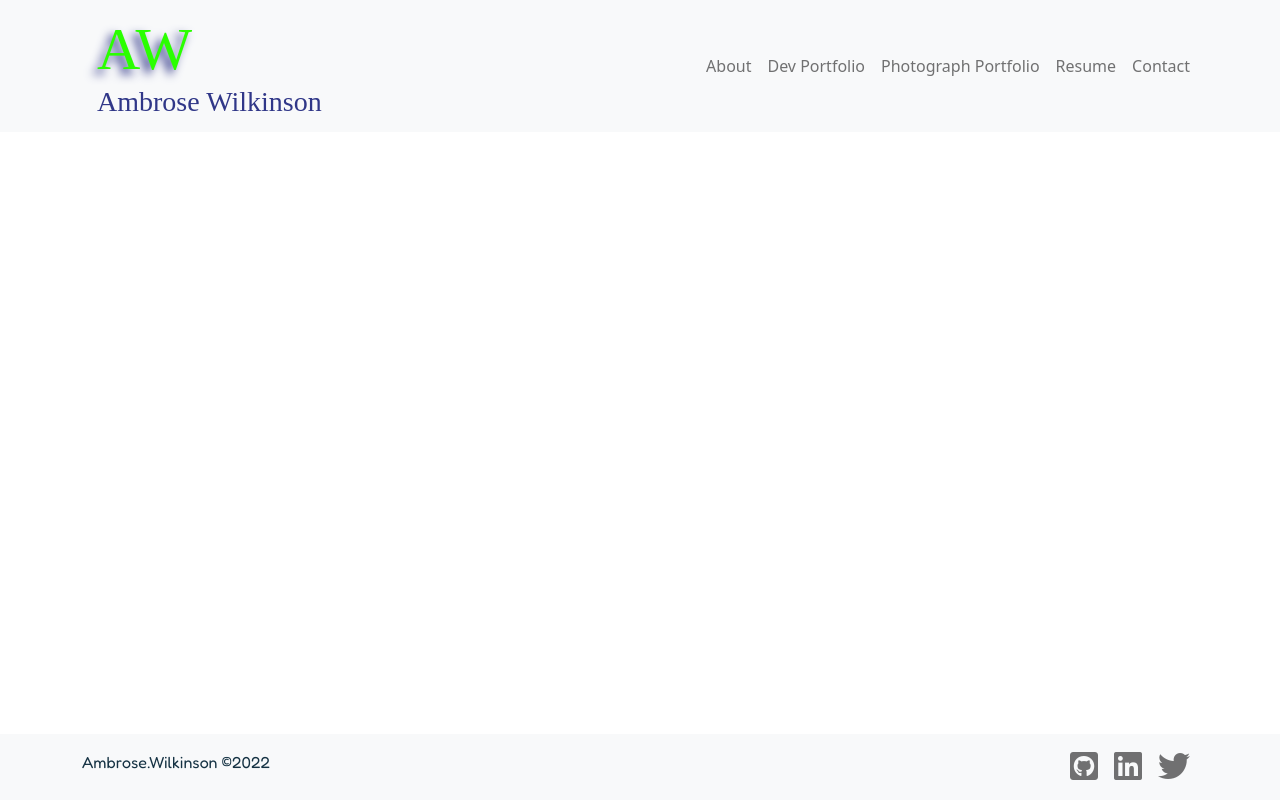
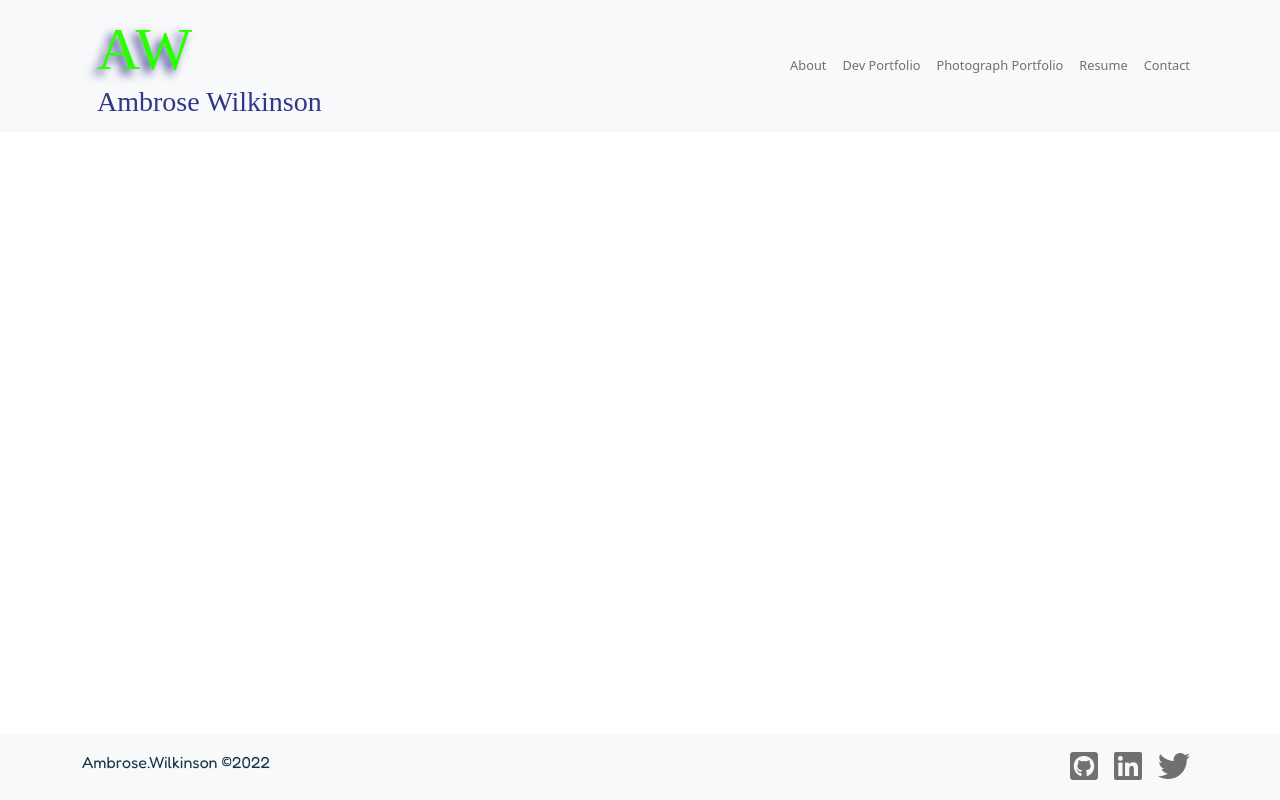
Before and after one commit to a-breezy/portfolio, a React (Create React App) app: page / in a window 1280 px wide. Built offline with nearby package versions, Linux system fonts and the light colour scheme; a web font is replaced by a local one.

Commit message:
fixed navlinks x alignment

```diff
--- a/src/components/Header/index.js
+++ b/src/components/Header/index.js
@@ -13,13 +13,15 @@ const Header = () => {
 						<h1 className="logo">AW</h1>
 						<h3 className="name">Ambrose Wilkinson</h3>
 					</Navbar.Brand>
-					<Nav className="me-right">
-                        {/* must add links */}
-						<Nav.Link>About</Nav.Link>
-						<Nav.Link>Dev Portfolio</Nav.Link>
-						<Nav.Link>Photograph Portfolio</Nav.Link>
-						<Nav.Link>Resume</Nav.Link>
-						<Nav.Link>Contact</Nav.Link>
+					<Nav className="navlinks">
+						{/* must add links */}
+						<Nav.Link className="text-center navlink">About</Nav.Link>
+						<Nav.Link className="text-center navlink">Dev Portfolio</Nav.Link>
+						<Nav.Link className="text-center navlink">
+							Photograph Portfolio
+						</Nav.Link>
+						<Nav.Link className="text-center navlink">Resume</Nav.Link>
+						<Nav.Link className="text-center navlink">Contact</Nav.Link>
 					</Nav>
 				</Container>
 			</Navbar>
--- a/src/components/Header/index.scss
+++ b/src/components/Header/index.scss
@@ -17,4 +17,11 @@
         margin: 0px 0 0 15px;
     }
 
+    .navlinks {
+        font-size: 0.8em;
+    }
+
+    .navlink:hover {
+        text-decoration: underline;
+    }
 }
```
